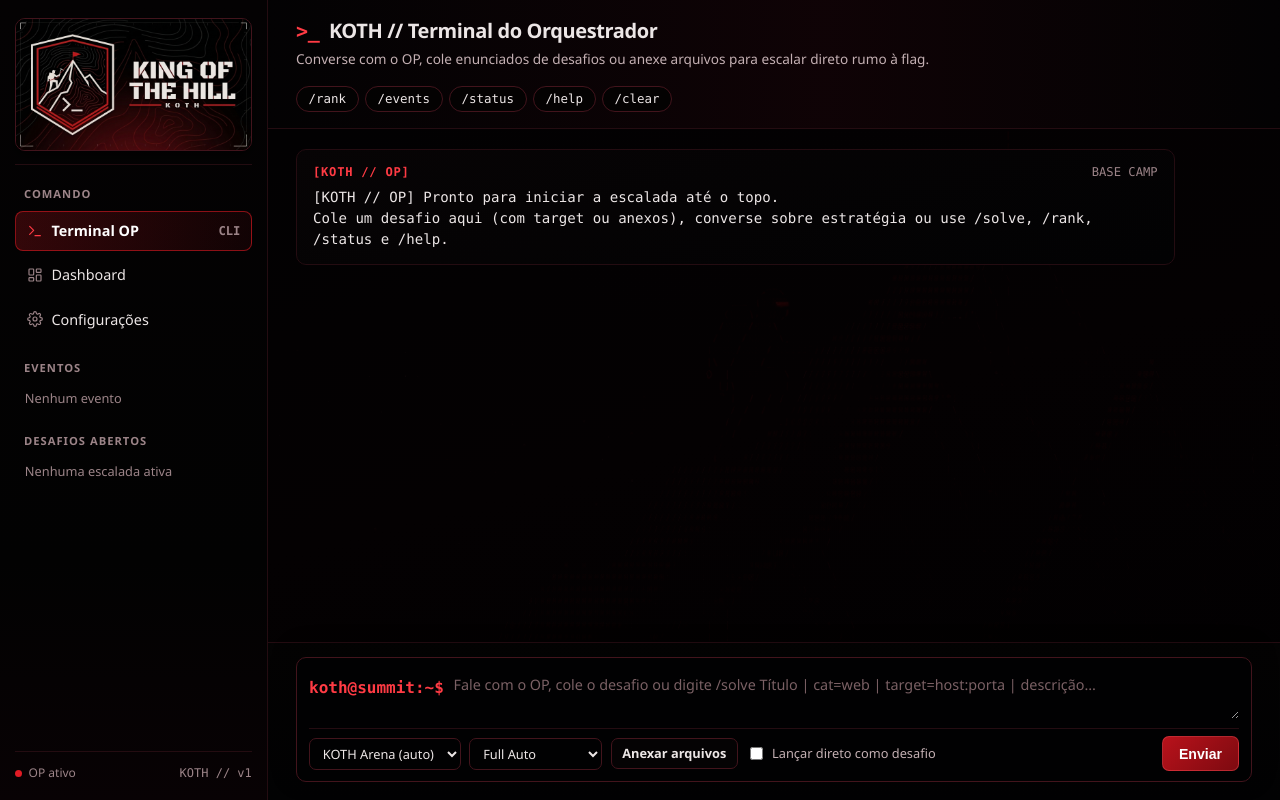
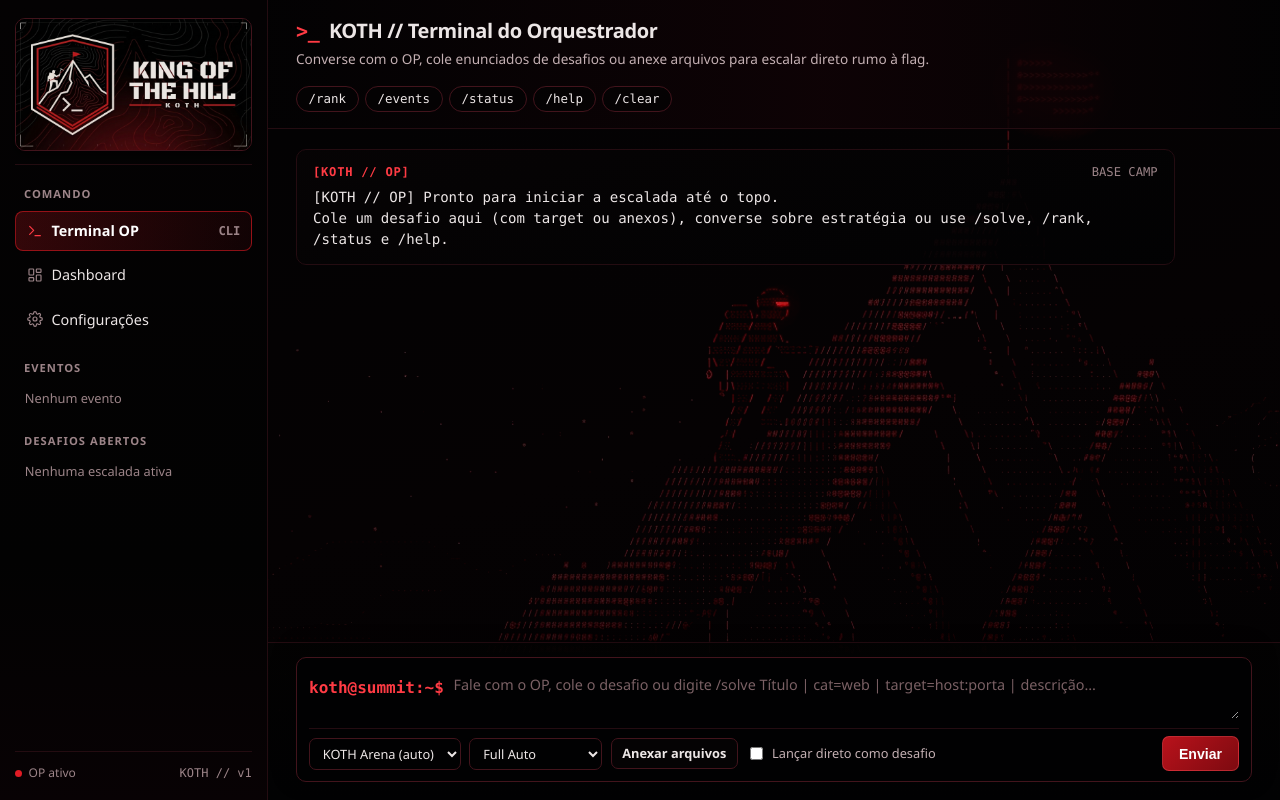
Before and after one commit to TEDDyx86/KOTH, a FastAPI app: page / in a window 1280 px wide. Run offline with FastAPI, Linux system fonts and the light colour scheme; data that the repository does not hold is empty; parts of the project's set-up code (start-up, migrations or seed data) failed here and were passed over.

Commit message:
fix(ui): restore crisp ASCII climber background via screen blend on pitch-black terminal themes

```diff
--- a/app/static/theme.css
+++ b/app/static/theme.css
@@ -23,11 +23,11 @@
   --sidebar-grad-mid: #020202;
   --sidebar-grad-bot: #080204;
 
-  --panel: rgba(6, 4, 5, 0.96);
+  --panel: rgba(6, 4, 5, 0.86);
   --panel-solid: #050405;
-  --panel-card-top: rgba(8, 5, 6, 0.97);
-  --panel-card-bot: rgba(3, 2, 3, 0.98);
-  --panel-soft: rgba(4, 3, 3, 0.90);
+  --panel-card-top: rgba(8, 5, 6, 0.86);
+  --panel-card-bot: rgba(3, 2, 3, 0.90);
+  --panel-soft: rgba(4, 3, 3, 0.82);
   --input-bg: #010102;
   --input-focus-bg: #050304;
 
@@ -62,13 +62,13 @@
   --meter-start: #8e1118;
   --meter-end: #e01b24;
 
-  --cli-banner-mid: rgba(16, 3, 6, 0.94);
-  --cli-entry-bg: rgba(6, 4, 5, 0.94);
-  --cli-user-start: rgba(34, 6, 10, 0.88);
-  --cli-user-end: rgba(10, 3, 5, 0.96);
-  --cli-op-start: rgba(7, 4, 5, 0.98);
-  --cli-op-end: rgba(2, 2, 3, 0.98);
-  --cli-composer-top: rgba(4, 3, 3, 0.98);
+  --cli-banner-mid: rgba(16, 3, 6, 0.86);
+  --cli-entry-bg: rgba(6, 4, 5, 0.84);
+  --cli-user-start: rgba(34, 6, 10, 0.84);
+  --cli-user-end: rgba(10, 3, 5, 0.90);
+  --cli-op-start: rgba(7, 4, 5, 0.86);
+  --cli-op-end: rgba(2, 2, 3, 0.90);
+  --cli-composer-top: rgba(4, 3, 3, 0.90);
 
   --text: #ece6e6;
   --muted: #9c8488;
@@ -409,8 +409,9 @@ body::before {
   background-image: url("/static/brand/koth_ascii_bg.jpg");
   background-size: cover;
   background-position: right center;
-  opacity: 0.14;
-  filter: hue-rotate(var(--bg-hue)) saturate(var(--bg-sat)) brightness(0.72) contrast(1.22);
+  opacity: 0.72;
+  mix-blend-mode: screen;
+  filter: hue-rotate(var(--bg-hue)) saturate(var(--bg-sat)) brightness(1.18) contrast(1.22);
 }
 
 .koth-mobile-bar,
```
Also changed, not shown: other parts of app/static/theme.css (+44 -44 lines).
